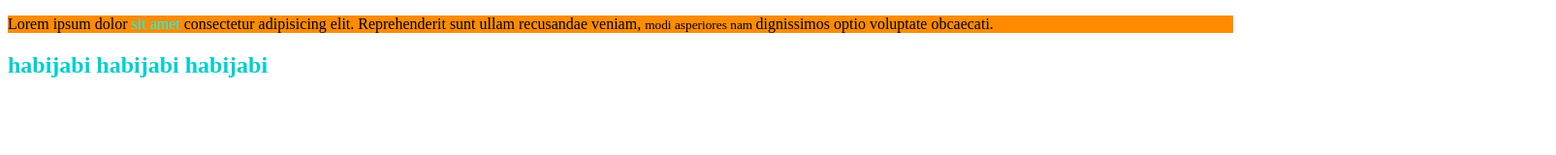
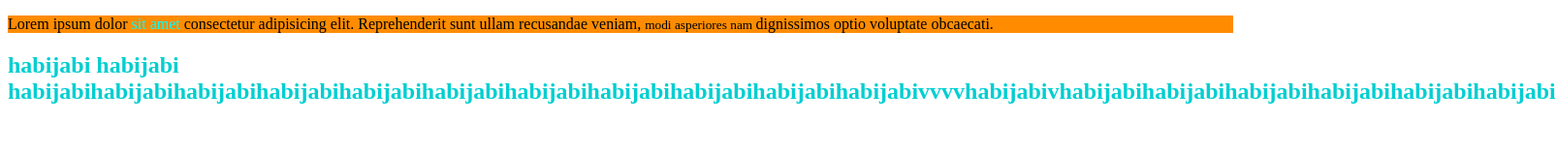
Before and after one commit to AZIZULHAKIM95/forth-git, a plain HTML site: page index.html in a window 1280 px wide. Shown: the whole page at 97% size, 1605 px wide, since content can reach past the window. Drawn offline with Linux system fonts and the light colour scheme.

Commit message:
change-2

```diff
--- a/index.html
+++ b/index.html
@@ -11,7 +11,7 @@
     <p>Lorem ipsum dolor <span style="color: aqua;"> sit amet </span>consectetur adipisicing elit. Reprehenderit sunt ullam recusandae veniam, <small>modi asperiores nam </small>  dignissimos optio voluptate obcaecati.</p>
 
     <div>
-        <h2 class="how">habijabi habijabi habijabi</h2>
+        <h2 class="how">habijabi habijabi habijabihabijabihabijabihabijabihabijabihabijabihabijabihabijabihabijabihabijabihabijabivvvvhabijabivhabijabihabijabihabijabihabijabihabijabihabijabi</h2>
     </div>
 </body>
 </html>
```
